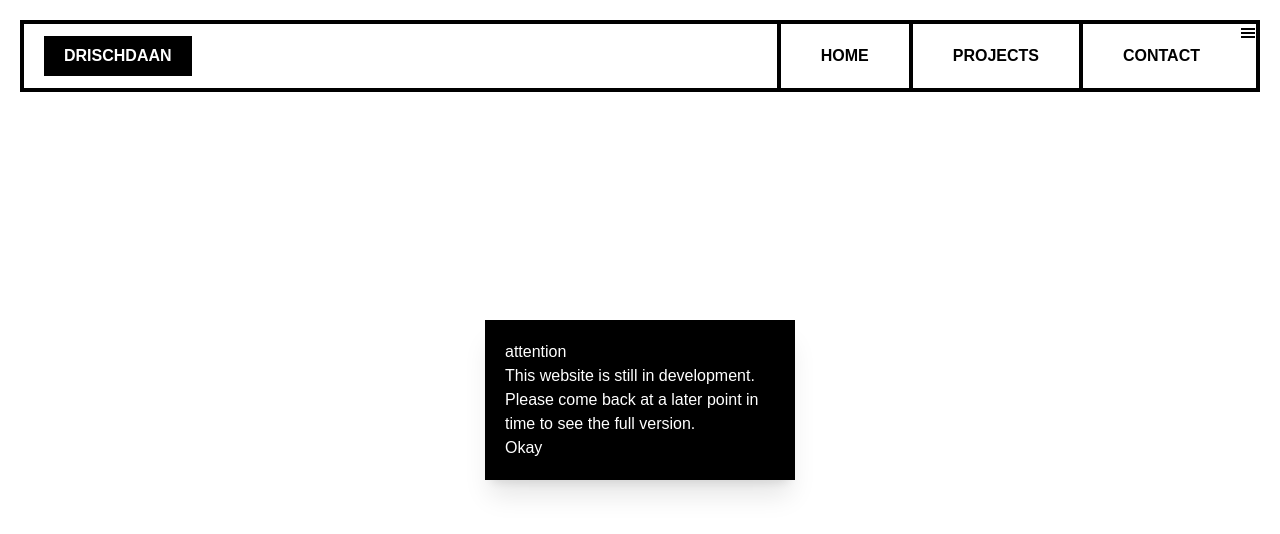
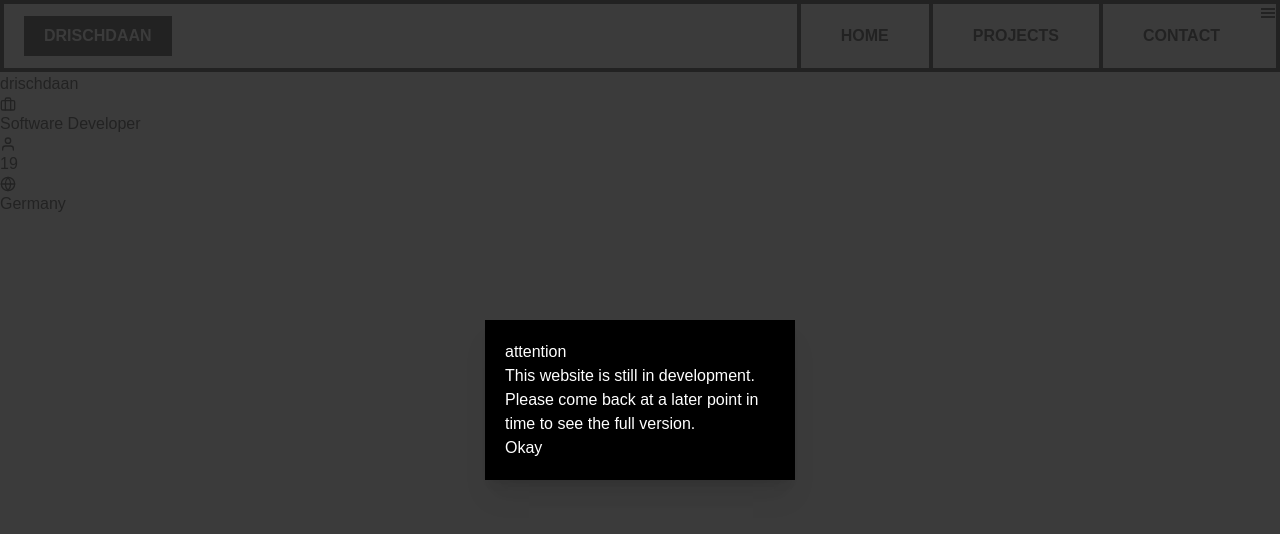
Before and after one commit to Drischdaan/drischdaan.dev, a Next.js app: page / in a window 1280 px wide. Shown: the top 534 px of the page. Built offline with nearby package versions, Linux system fonts and the light colour scheme; a web font is replaced by a local one.

Commit message:
chore: restructures landing section and adds backdrop to modal

```diff
--- a/app/components/header/header.scss
+++ b/app/components/header/header.scss
@@ -1,5 +1,5 @@
 .header {
-  @apply fixed top-5 left-5 right-5 border-4 border-black flex justify-between text-black select-none z-40;
+  @apply border-4 border-black flex justify-between text-black select-none z-40;
 
   .logo-container {
     @apply flex-initial py-3 px-5 select-text;
@@ -21,8 +21,7 @@
     @apply flex-1 sm:flex justify-end items-center hidden;
 
     .navigation-link {
-      @apply
-        border-l-4 border-black py-5 px-10 uppercase font-black flex justify-center items-center
+      @apply border-l-4 border-black py-5 px-10 uppercase font-black flex justify-center items-center
         hover:bg-black hover:text-white transition-colors duration-200;
     }
   }
--- a/app/components/modal/modal.scss
+++ b/app/components/modal/modal.scss
@@ -1,7 +1,7 @@
 .modal-container {
-  @apply z-50 fixed top-0 left-0 right-0 bottom-0 p-5 pointer-events-none flex justify-center items-center;
+  @apply z-50 fixed top-0 left-0 right-0 bottom-0 p-5 flex justify-center items-center bg-neutral-800 bg-opacity-90;
 
   .modal {
-    @apply pointer-events-auto p-5 bg-black text-white shadow-xl w-full sm:w-4/5 md:w-1/2 lg:w-1/4;
+    @apply p-5 bg-black text-white shadow-xl w-full sm:w-4/5 md:w-1/2 xl:w-1/4;
   }
 }
--- a/app/layout.tsx
+++ b/app/layout.tsx
@@ -1,20 +1,14 @@
-import Header from './components/header/Header';
-import Modal from './components/modal/Modal';
-import './globals.scss';
+import "./globals.scss";
 
 export default function RootLayout({
   children,
 }: {
-  children: React.ReactNode
+  children: React.ReactNode;
 }) {
   return (
     <html lang="en">
       <head />
-      <body className='p-5'>
-        <Header/>
-        <Modal/>
-        {children}
-      </body>
+      <body>{children}</body>
     </html>
   );
 }
--- a/app/page.tsx
+++ b/app/page.tsx
@@ -1,6 +1,39 @@
+import Header from "./components/header/Header";
+import Modal from "./components/modal/Modal";
+
+import { FiBriefcase, FiGlobe, FiUser } from "react-icons/fi";
+
 export default async function Home() {
   return (
-    <div>
+    <div className="w-full h-full">
+      <Modal />
+      <div className="w-screen h-screen p-5 gap-5 grid grid-cols-1 lg:grid-cols-2 grid-rows-5 lg:grid-rows-3">
+        <div className="lg:col-span-2">
+          <Header />
+        </div>
+        <div className="flex flex-col justify-center items-center p-5">
+          <div className="">
+            <h1 className="text-5xl uppercase font-black text-black">
+              drischdaan
+            </h1>
+            <ul className="flex justify-start items-center gap-3 bg-black text-white font-bold uppercase py-2 px-3">
+              <li>
+                <FiBriefcase className="inline mr-1" />
+                Software Developer
+              </li>
+              <li>
+                <FiUser className="inline mr-1" />
+                19
+              </li>
+              <li>
+                <FiGlobe className="inline mr-1" />
+                Germany
+              </li>
+            </ul>
+          </div>
+        </div>
+        <div className="p-5 row-span-3 lg:row-span-1"></div>
+      </div>
     </div>
   );
 }
```
